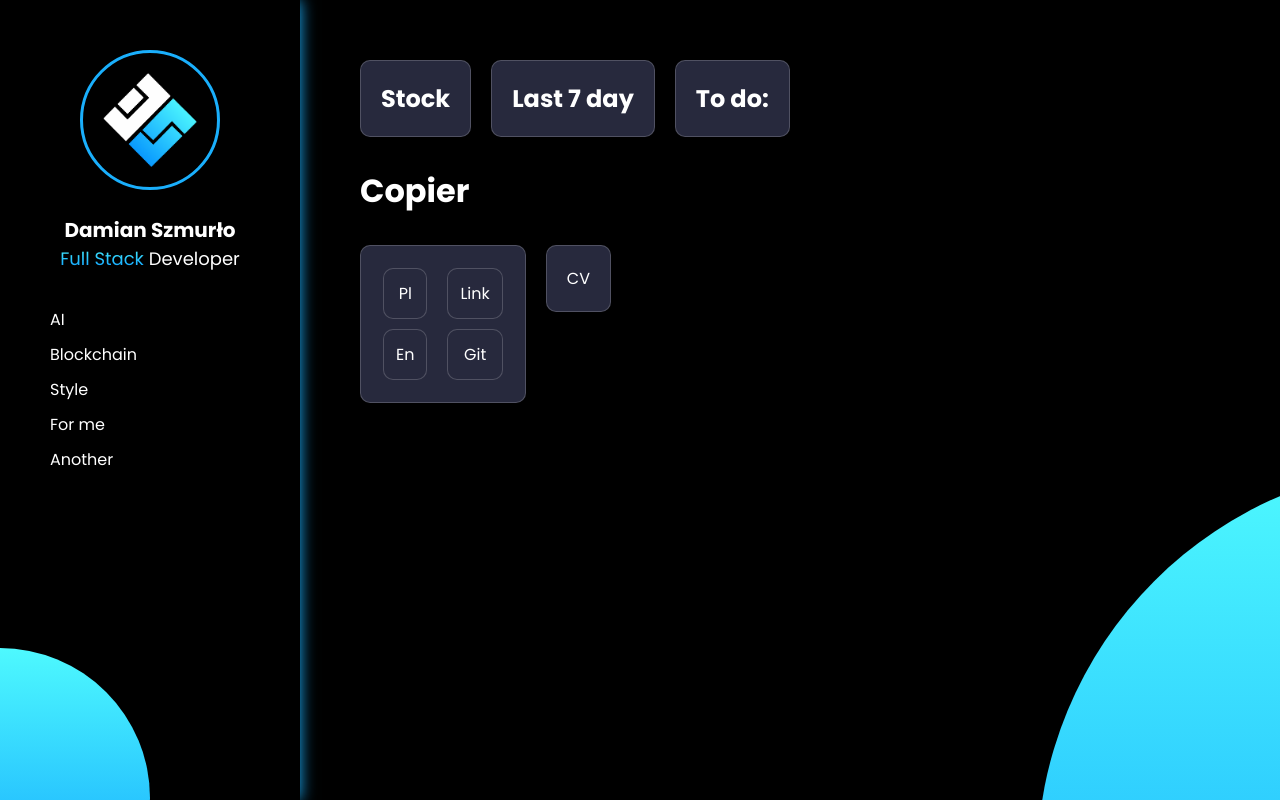
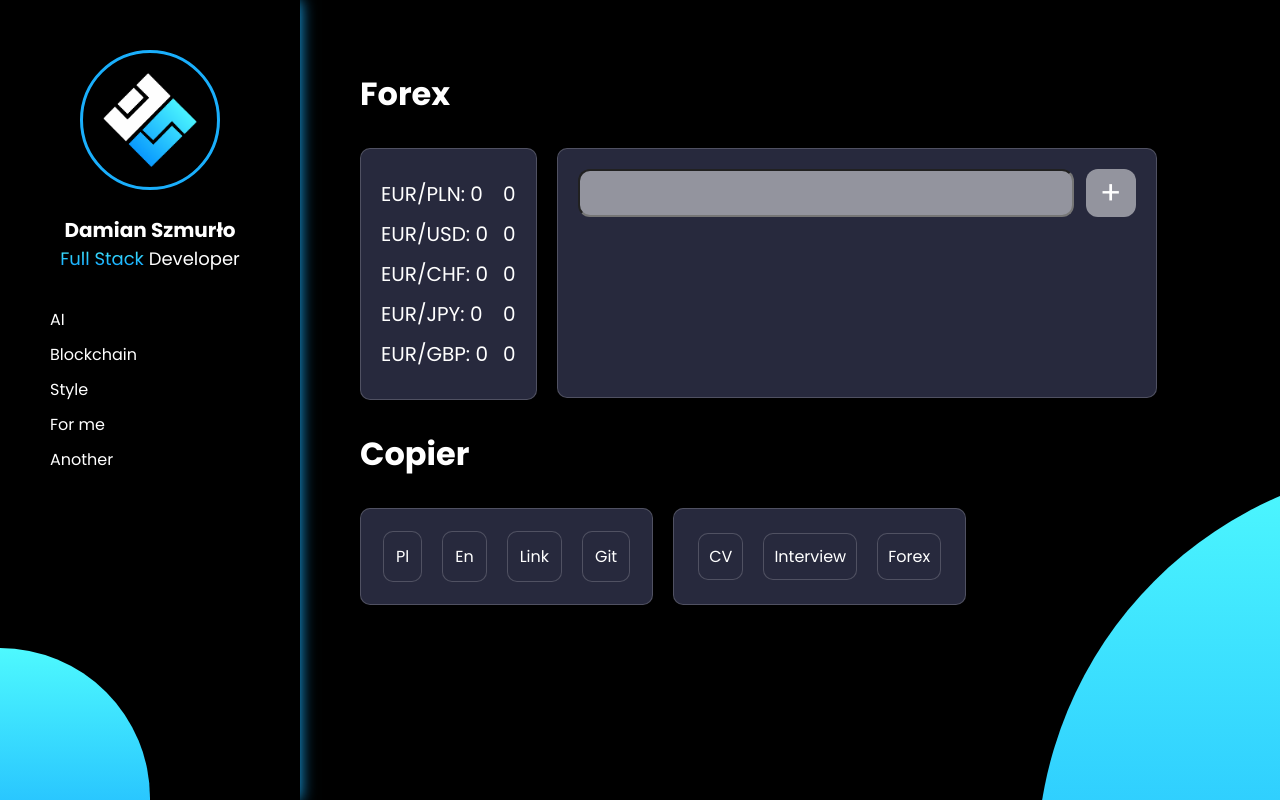
Before and after one commit to ZTKpro/I-hate, a Next.js app: page /for-me/cheat-sheet in a window 1280 px wide. Built offline with nearby package versions, Linux system fonts and the light colour scheme.

Commit message:
todo and link panel

```diff
--- a/components/tile.js
+++ b/components/tile.js
@@ -10,6 +10,7 @@ const StyledWrappr = styled.div`
   border: 1px solid #ffffff30;
   border-radius: 10px;
   height: fit-content;
+  gap: ${({ gap }) => gap || "0"};
 
   display: ${({ display }) => display || "flex"};
   flex-direction: ${({ flexDirection }) => flexDirection || "row"};
--- a/package.json
+++ b/package.json
@@ -16,6 +16,7 @@
     "@tensorflow-models/mobilenet": "^2.1.0",
     "@tensorflow/tfjs": "^4.2.0",
     "axios": "^1.2.3",
+    "dayjs": "^1.11.7",
     "drei": "^2.2.21",
     "eslint": "8.31.0",
     "eslint-config-next": "13.1.1",
--- a/pages/for-me/cheat-sheet.js
+++ b/pages/for-me/cheat-sheet.js
@@ -1,4 +1,6 @@
-import { useState, useEffect } from "react";
+import React, { useState, useEffect, useRef } from "react";
+import dayjs from "dayjs";
+import axios from "axios";
 import Link from "next/link";
 
 import styled from "styled-components";
@@ -26,7 +28,7 @@ const StyledCopy = styled.p`
 const StyledInfo = styled.div`
   z-index: 10;
   position: absolute;
-  display: ${({ display }) => (display ? "block" : "none")};
+  display: ${({ isShow }) => (isShow ? "block" : "none")};
   left: 50%;
   top: 1%;
   cursor: pointer;
@@ -35,53 +37,228 @@ const StyledInfo = styled.div`
   }
 `;
 
+const StyledStockText = styled.p`
+  margin: 10px 0;
+  font-size: 20px;
+  cursor: pointer;
+  &:hover {
+    color: #1aaffc;
+  }
+`;
+
+const StyledToDoHeader = styled.div`
+  display: flex;
+  justify-content: space-between;
+  align-self: center;
+`;
+
+const StyledInput = styled.input`
+  padding: 5px 15px;
+  font-size: 20px;
+  border-radius: 12px;
+  width: 89%;
+  background-color: #ffffff80;
+  color: white;
+`;
+
+const StyledAddBtn = styled.div`
+  background-color: #ffffff80;
+  height: max-content;
+  padding: 0 14px;
+  font-size: 32px;
+  border-radius: 12px;
+  display: flex;
+  align-items: center;
+  justify-content: center;
+  cursor: pointer;
+  &:hover {
+    color: #1aaffc;
+  }
+`;
+
+const StyledToDoList = styled.div`
+  padding: 20px 10px;
+  font-size: 20px;
+  display: flex;
+  flex-wrap: wrap;
+  gap: 10px;
+  max-width: 600px;
+`;
+
+const StyledToDoItem = styled.div`
+  cursor: pointer;
+
+  &:hover {
+    color: #1aaffc;
+  }
+`;
+
 export default function CheatSheet() {
+  const strK2 = "WtwZ7PtrlPKKa3uJlZYPejPVShG44tgQ";
+  const weekAgo = dayjs().subtract(7, "days").format("YYYY-MM-DD");
+
+  const [data, setData] = useState([]);
+  const [weekData, setWeekData] = useState([]);
+
+  const toDoInput = useRef(null);
+  const [toDoList, setToDoList] = useState([]);
+
   const [info, setInfo] = useState(null);
+
+  const saveToDo = () => {
+    localStorage.setItem("toDoList", JSON.stringify(toDoList));
+  };
+
+  const addToDo = () => {
+    setToDoList([...toDoList, toDoInput.current.value]);
+    toDoInput.current.value = "";
+    saveToDo();
+  };
+
+  const removeToDo = (itemToRemove) => {
+    setToDoList(toDoList.filter((item) => item !== itemToRemove));
+    saveToDo();
+  };
 
   const copyToClipboard = (text) => {
     navigator.clipboard.writeText(text);
     setInfo(`Copied the text to the clipboard`);
   };
 
+  useEffect(() => {
+    const getToDoList = () => {
+      const toDoListStorage = JSON.parse(localStorage.getItem("toDoList"));
+      if (toDoListStorage) {
+        setToDoList(toDoListStorage);
+      }
+    };
+
+    const fetchData = async () => {
+      const result = await axios(
+        {
+          method: "get",
+          url: "https://api.apilayer.com/currency_data/live?source=EUR&currencies=USD,GBP,JPY,CHF,PLN",
+          headers: { apikey: strK2 },
+        },
+        {
+          method: "get",
+          url: `https://api.apilayer.com/currency_data/historical?date=${weekAgo}?source=EUR&currencies=USD,GBP,JPY,CHF,PLN`,
+          headers: { apikey: strK2 },
+        }
+      );
+
+      setData(result.data);
+    };
+
+    // fetchData();
+    getToDoList();
+  }, []);
+
+  const roundQuotes = (quotes) => {
+    if (quotes === undefined) return 0;
+    return Math.round(quotes * 100) / 100;
+  };
+
   return (
-    <Content>
-      <StyledInfo display={info !== null} onClick={() => setInfo(null)}>
+    <Content overflow="hidden">
+      <StyledInfo isShow={info !== null} onClick={() => setInfo(null)}>
         <Tile>{info}</Tile>
       </StyledInfo>
+      <StyledH2>Forex</StyledH2>
       <StyledRow>
-        <Tile>
-          <h1>Stock</h1>
+        <Tile gap="15px" minHeight="250px">
+          <div>
+            <Link
+              href="https://pl.tradingview.com/chart/tswqhFJr/?symbol=FX_IDC%3AEURPLN"
+              target="_blank"
+            >
+              <StyledStockText>
+                EUR/PLN: {roundQuotes(data?.quotes?.EURPLN)}
+              </StyledStockText>
+            </Link>
+            <Link
+              href="https://pl.tradingview.com/chart/tswqhFJr/?symbol=FX_IDC%3AEURUSD"
+              target="_blank"
+            >
+              <StyledStockText>
+                EUR/USD: {roundQuotes(data?.quotes?.EURUSD)}
+              </StyledStockText>
+            </Link>
+            <Link
+              href="https://pl.tradingview.com/chart/tswqhFJr/?symbol=FX_IDC%3AEURCHF"
+              target="_blank"
+            >
+              <StyledStockText>
+                EUR/CHF: {roundQuotes(data?.quotes?.EURCHF)}
+              </StyledStockText>
+            </Link>
+            <Link
+              href="https://pl.tradingview.com/chart/tswqhFJr/?symbol=FX_IDC%EURJPY"
+              target="_blank"
+            >
+              <StyledStockText>
+                EUR/JPY: {roundQuotes(data?.quotes?.EURJPY)}
+              </StyledStockText>
+            </Link>
+            <Link
+              href="https://pl.tradingview.com/chart/tswqhFJr/?symbol=FX_IDC%EURGBP"
+              target="_blank"
+            >
+              <StyledStockText>
+                EUR/GBP: {roundQuotes(data?.quotes?.EURGBP)}
+              </StyledStockText>
+            </Link>
+          </div>
+          <div>
+            <StyledStockText>
+              {roundQuotes(data?.quotes?.EURPLN)}
+            </StyledStockText>
+            <StyledStockText>
+              {roundQuotes(data?.quotes?.EURUSD)}
+            </StyledStockText>
+            <StyledStockText>
+              {roundQuotes(data?.quotes?.EURCHF)}
+            </StyledStockText>
+            <StyledStockText>
+              {roundQuotes(data?.quotes?.EURJPY)}
+            </StyledStockText>
+            <StyledStockText>
+              {roundQuotes(data?.quotes?.EURGBP)}
+            </StyledStockText>
+          </div>
         </Tile>
-        <Tile>
-          <h1>Last 7 day</h1>
-        </Tile>
-        <Tile>
-          <h1>To do:</h1>
+        <Tile minHeight="250px" minWidth="600px" display="block">
+          <StyledToDoHeader>
+            <StyledInput ref={toDoInput} />
+            <StyledAddBtn onClick={addToDo}> + </StyledAddBtn>
+          </StyledToDoHeader>
+          <StyledToDoList>
+            {toDoList.map((item) => (
+              <StyledToDoItem key={item} onClick={() => removeToDo(item)}>
+                {item}
+              </StyledToDoItem>
+            ))}
+          </StyledToDoList>
         </Tile>
       </StyledRow>
       <StyledH2>Copier</StyledH2>
       <StyledRow>
         <Tile padding="12px">
-          <div>
           <Tile padding="12px">
             <StyledCopy onClick={() => copyToClipboard(pl)}>Pl</StyledCopy>
           </Tile>
           <Tile padding="12px">
             <StyledCopy onClick={() => copyToClipboard(en)}>En</StyledCopy>
           </Tile>
-          </div>
-          <div>
           <Tile padding="12px">
-              <StyledCopy onClick={() => copyToClipboard(link)}>
-                Link
-              </StyledCopy>
+            <StyledCopy onClick={() => copyToClipboard(link)}>Link</StyledCopy>
           </Tile>
           <Tile padding="12px">
             <StyledCopy onClick={() => copyToClipboard(git)}>Git</StyledCopy>
           </Tile>
-          </div>
         </Tile>
-        <Tile>
+        <Tile padding="14px">
+          <Tile padding="10px">
             <Link
               href="https://github.com/ZTKpro/ds-code.netlify.app/blob/main/components/assets/Damian_Szmurło_CV.pdf"
               target="_blank"
@@ -89,6 +266,41 @@ export default function CheatSheet() {
               <StyledCopy>CV</StyledCopy>
             </Link>
           </Tile>
+          <Tile padding="10px">
+            <StyledCopy
+              onClick={() => {
+                if (window) {
+                  window.open(
+                    "https://github.com/ZTKpro/ds-code.netlify.app/blob/main/components/assets/Damian_Szmurło_CV.pdf",
+                    "_blank"
+                  );
+                  window.open("https://linkedin.com/in/dszmurlo/", "_blank");
+                }
+              }}
+            >
+              Interview
+            </StyledCopy>
+          </Tile>
+          <Tile padding="10px">
+            <StyledCopy
+              onClick={() => {
+                if (window) {
+                  window.open(
+                    "https://xstation5.xtb.com/?branch=pl#/real/loggedIn",
+                    "_blank"
+                  );
+                  window.open("https://www.fxstreet.com/news", "_blank");
+                  window.open(
+                    "https://www.valutrades.com/en/blog/common-chart-patterns-a-forex-cheat-sheet",
+                    "_blank"
+                  );
+                }
+              }}
+            >
+              Forex
+            </StyledCopy>
+          </Tile>
+        </Tile>
       </StyledRow>
     </Content>
   );
```
Also changed, not shown: 1 other file (tests, documents, lock files or other folders). Lines whose indentation alone changed are shown as unchanged.
